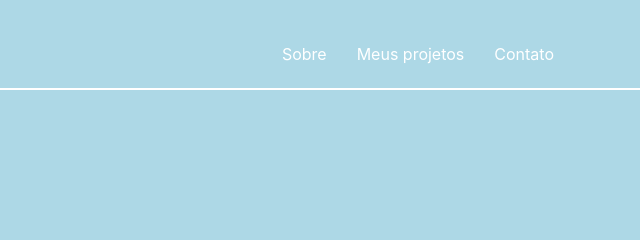
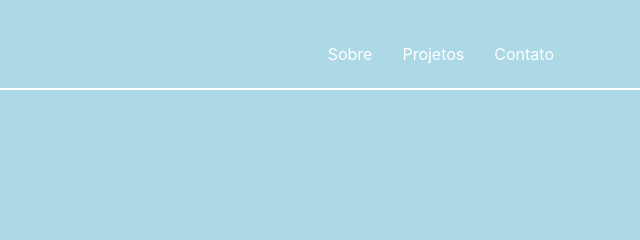
Before and after one commit to dap4ever/portifolio, a website: page index.html in a window 1280 px wide. Shown: the top 240 px of the page, 640-1280 px from the left. Drawn offline with nearby package versions, Linux system fonts and the light colour scheme.

Commit message:
correção menu

```diff
--- a/index.html
+++ b/index.html
@@ -29,7 +29,7 @@
             <ul class="navbar-nav ml-auto mt-2 mt-lg-0">
               <ul>
                 <li class="nav-item active"><a  href="">Sobre</a></li>
-                <li class="nav-item active"><a  href="">Meus projetos</a></li>
+                <li class="nav-item active"><a  href="">Projetos</a></li>
                 <li class="nav-item active"><a  href="">Contato</a></li>
               </ul>
             </ul>
```
